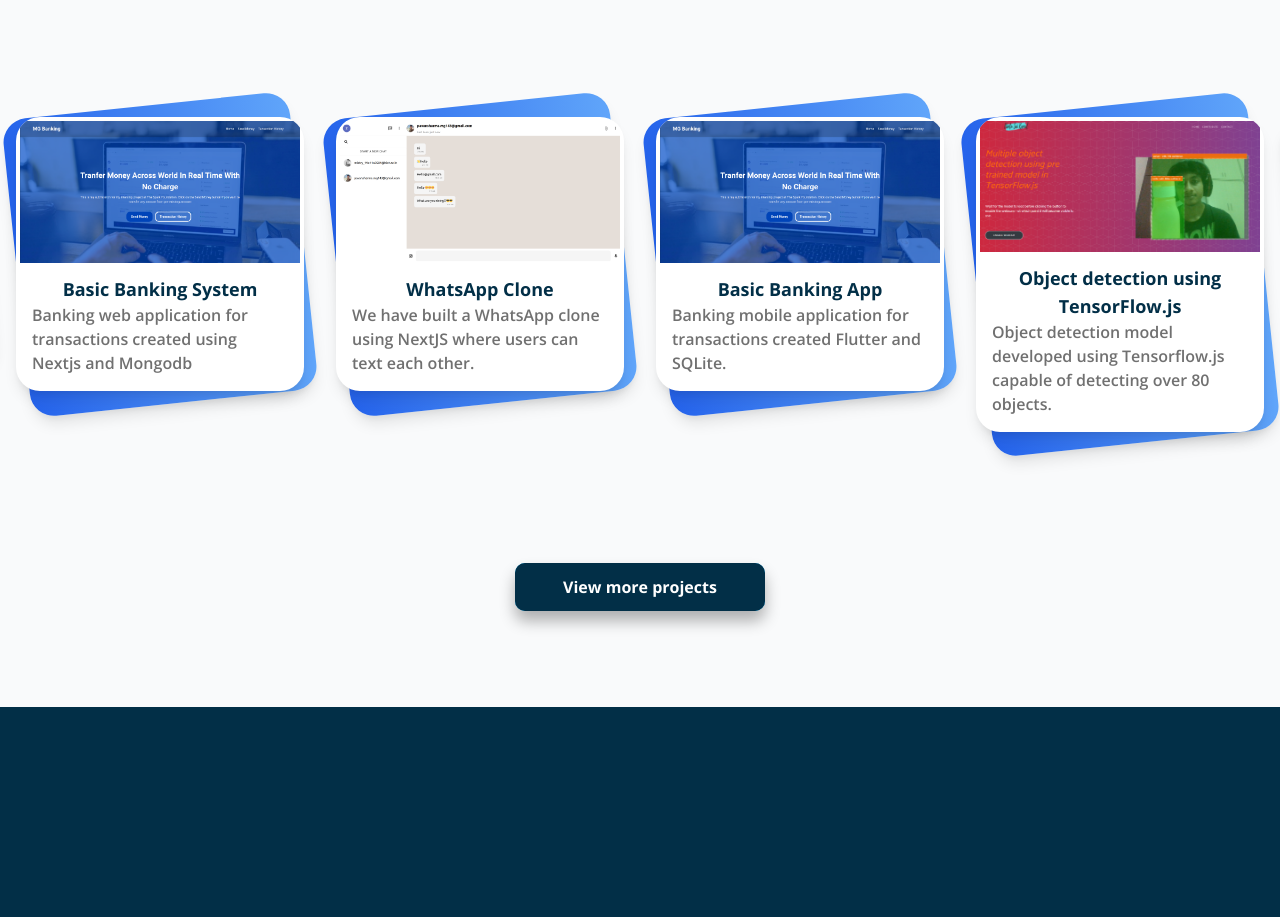
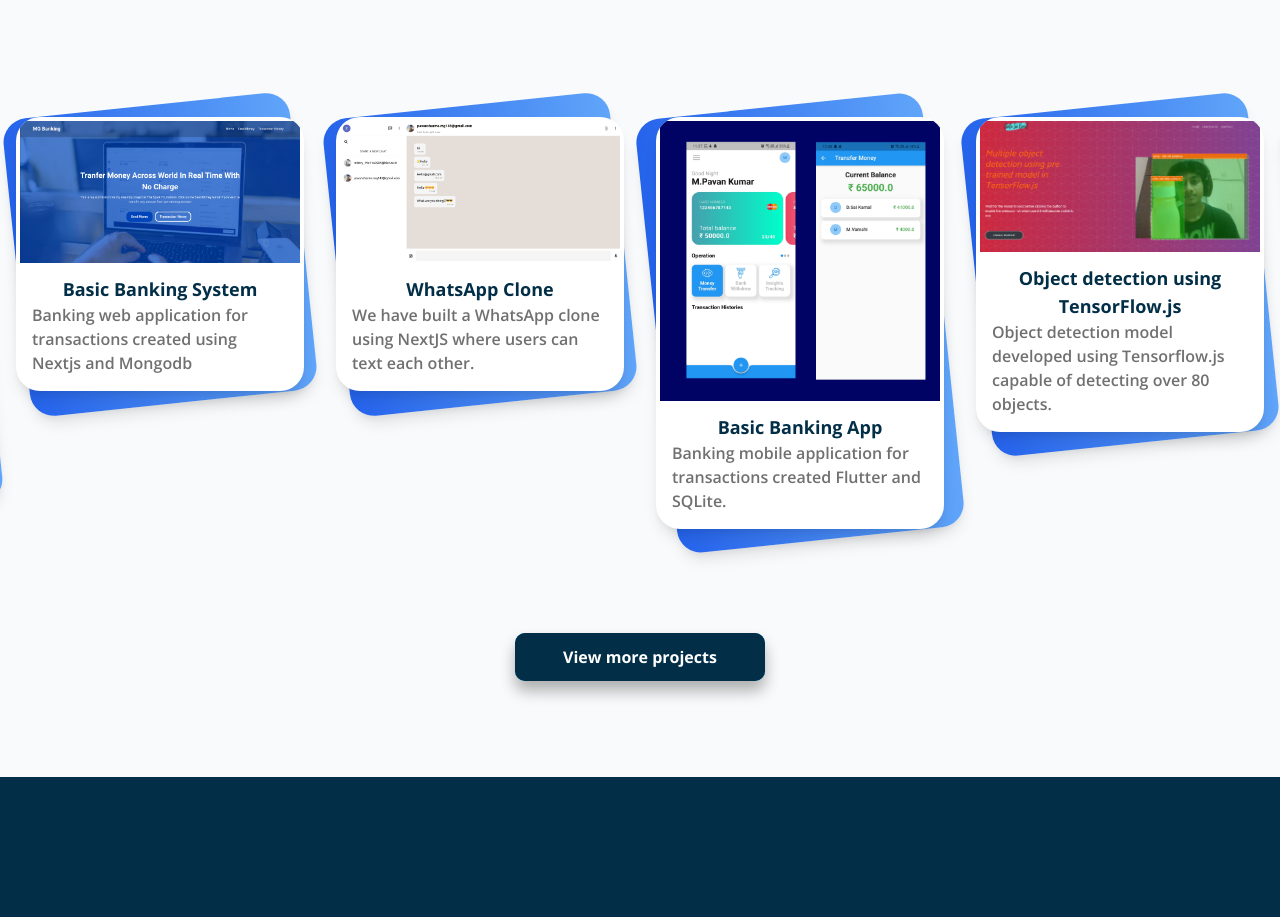
Before and after one commit to tech-introspectors/tech-introspectors-web, a Next.js app: page / in a window 1280 px wide. Shown: the part 880-1797 px from the top of the page. Built offline with nearby package versions, Linux system fonts and the light colour scheme.

Commit message:
Update topProjectsData.js

```diff
--- a/data/projectsData/topProjectsData.js
+++ b/data/projectsData/topProjectsData.js
@@ -13,7 +13,7 @@ export const topProjectsData = [
   },
   {
     id: 3,
-    projectImg: "images/projectsImg/topProjectImg/basic-banking-system.png",
+    projectImg: "images/projectsImg/topProjectImg/basic-banking-app.jpg",
     projectName: "Basic Banking App ",
     description:
       "Banking mobile application for transactions created Flutter and SQLite.",
@@ -46,7 +46,7 @@ export const topProjectsData = [
   },
     {
     id: 8,
-    projectImg: "images/projectsImg/topProjectImg/basic-banking-system.png",
+    projectImg: "images/projectsImg/topProjectImg/music-flutter.jpeg",
     projectName: "Music player",
     description: "A music player built using Flutter that can play music.",
   },
```
